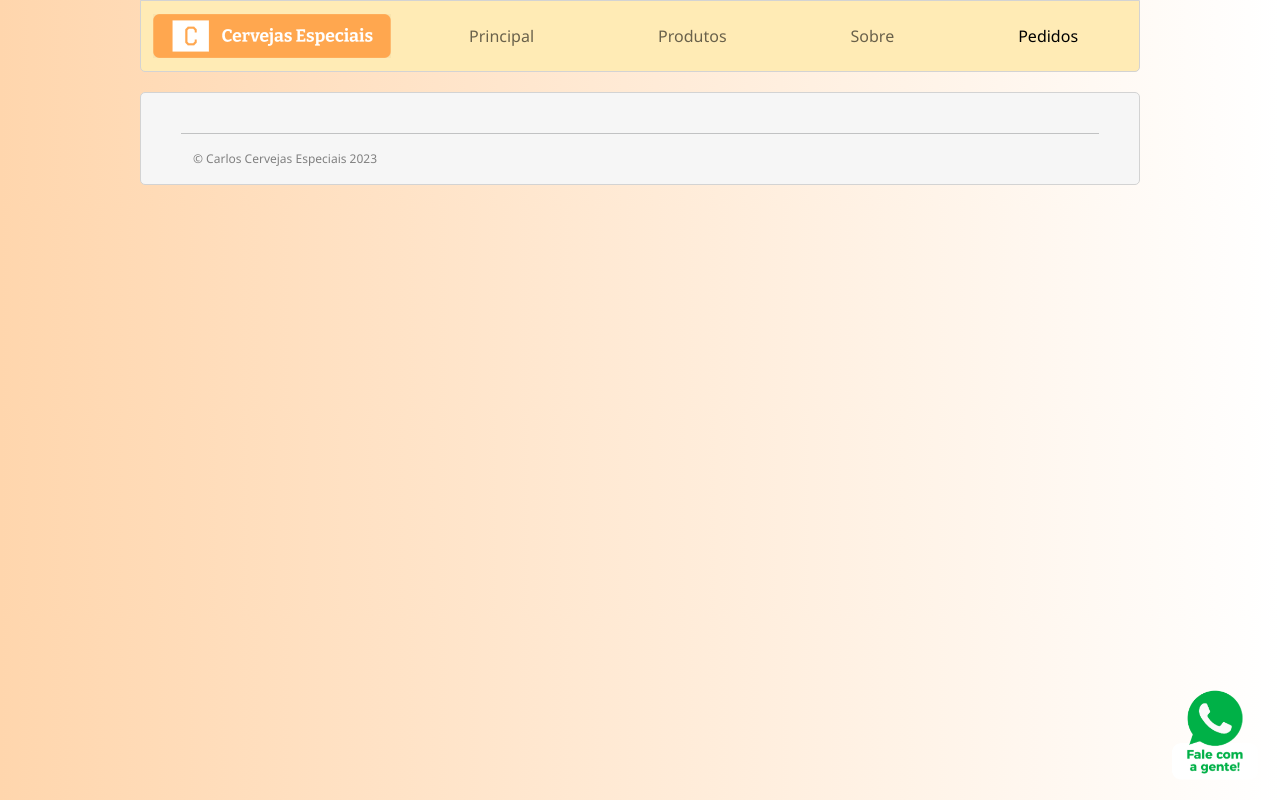
After one commit to KaulyLeite/cervejas_app, a Django app: page /pedidos in a window 1280 px wide. The commit adds this page. Run offline with Django 4.2, Linux system fonts and the light colour scheme.

Commit message:
feat: Criando a parte inicial da página de pedidos.

```diff
--- /dev/null
+++ b/app/static/css/styles_pedidos.css
@@ -0,0 +1,70 @@
+:root {
+    --border-thickness: 0.03em;
+    --dark-gray: #808080;
+    --light-orange: #FFA74F;
+    --pale-orange: #FFEBB5;
+    --very-light-gray: #F6F6F6;
+    --very-light-orange: #FFD6AD;
+}
+
+.container {
+    background-color: var(--very-light-gray);
+    background-position: center;
+    background-size: cover;
+    border: var(--border-thickness) solid lightgray;
+    border-radius: 5px;
+    margin: 20px auto;
+    max-width: 1000px;
+    padding: 40px;
+}
+
+.container.row {
+    padding: 40px 40px 0 40px;
+}
+
+.inactive {
+    opacity: 90%;
+}
+
+.logo {
+    width: 238px;
+}
+
+.nav-item {
+    padding: 0 54px;
+}
+
+.navbar-expand-lg {
+    background-color: var(--pale-orange);
+    border-color: lightgray;
+    border-radius: 0 0 5px 5px;
+    border-style: solid;
+    border-width: var(--border-thickness);
+    margin: auto;
+    max-width: 1000px;
+}
+
+.navbar-toggler {
+    margin: auto 0 auto auto;
+}
+
+.whatsapp {
+    bottom: 20px;
+    position: fixed;
+    right: 20px;
+}
+
+.whatsapp img {
+    height: 90px;
+    width: 90px;
+}
+
+body {
+    background-image: linear-gradient(to right, var(--very-light-orange), white);
+    font-family: 'Segoe UI', Tahoma, Geneva, Verdana, sans-serif;
+}
+
+p:last-child {
+    color: var(--dark-gray);
+    font-size: 12px;
+}
--- a/app/templates/main/base.html
+++ b/app/templates/main/base.html
@@ -41,7 +41,7 @@
                 </li>
                 <li class="nav-item">
                     {% block pedidos %}
-                        <a class="nav-link inactive" href="">Pedidos</a>
+                        <a class="nav-link inactive" href="{% url 'pedidos' %}">Pedidos</a>
                     {% endblock %}
                 </li>
             </ul>
--- /dev/null
+++ b/app/templates/main/pedidos.html
@@ -0,0 +1,18 @@
+{% extends "main/base.html" %}
+{% load static %}
+<title>{% block title %}Pedidos - Carlos Cervejas Especiais{% endblock %}</title>
+{% block styles %}
+    <link href="{% static 'css/styles_pedidos.css' %}" rel="stylesheet" type="text/css">
+{% endblock %}
+{% block home %}
+    <a class="nav-link inactive" href="{% url 'home' %}">Principal</a>
+{% endblock %}
+{% block pedidos %}
+    <a class="nav-link active" href="{% url 'pedidos' %}" aria-current="page">Pedidos</a>
+{% endblock %}
+{% block content %}
+    <div class="container row">
+        <hr>
+        <p>&copy; Carlos Cervejas Especiais 2023</p>
+    </div>
+{% endblock %}
--- a/app/templates/main/produtos.html
+++ b/app/templates/main/produtos.html
@@ -40,7 +40,9 @@
     </div>
 
     <div class="container row">
-        <p>&#8226; Para solicitações, favor prosseguir através da página de <a href="">pedidos</a>.</p>
+        <p>&#8226; Para solicitações, favor prosseguir através da página de
+            <a href="{% url 'pedidos' %}">pedidos</a>.
+        </p>
         <hr>
         <p>&copy; Carlos Cervejas Especiais 2023</p>
     </div>
--- a/app/urls.py
+++ b/app/urls.py
@@ -7,4 +7,5 @@ urlpatterns = [
                   path('', views.index, name="home"),
                   path('produtos', views.produtos, name="produtos"),
                   path('sobre', views.sobre, name="sobre"),
+                  path('pedidos', views.pedidos, name="pedidos"),
               ] + static(settings.MEDIA_URL, document_root=settings.MEDIA_ROOT)
--- a/app/views.py
+++ b/app/views.py
@@ -5,6 +5,7 @@ from app.models import Marca, Produto
 TEMPLATE_BASE = "main/base.html"
 TEMPLATE_PRODUTOS = "main/produtos.html"
 TEMPLATE_SOBRE = "main/sobre.html"
+TEMPLATE_PEDIDOS = "main/pedidos.html"
 
 
 # Create your views here.
@@ -20,3 +21,7 @@ def produtos(request):
 
 def sobre(request):
     return render(request, TEMPLATE_SOBRE)
+
+
+def pedidos(request):
+    return render(request, TEMPLATE_PEDIDOS)
```
